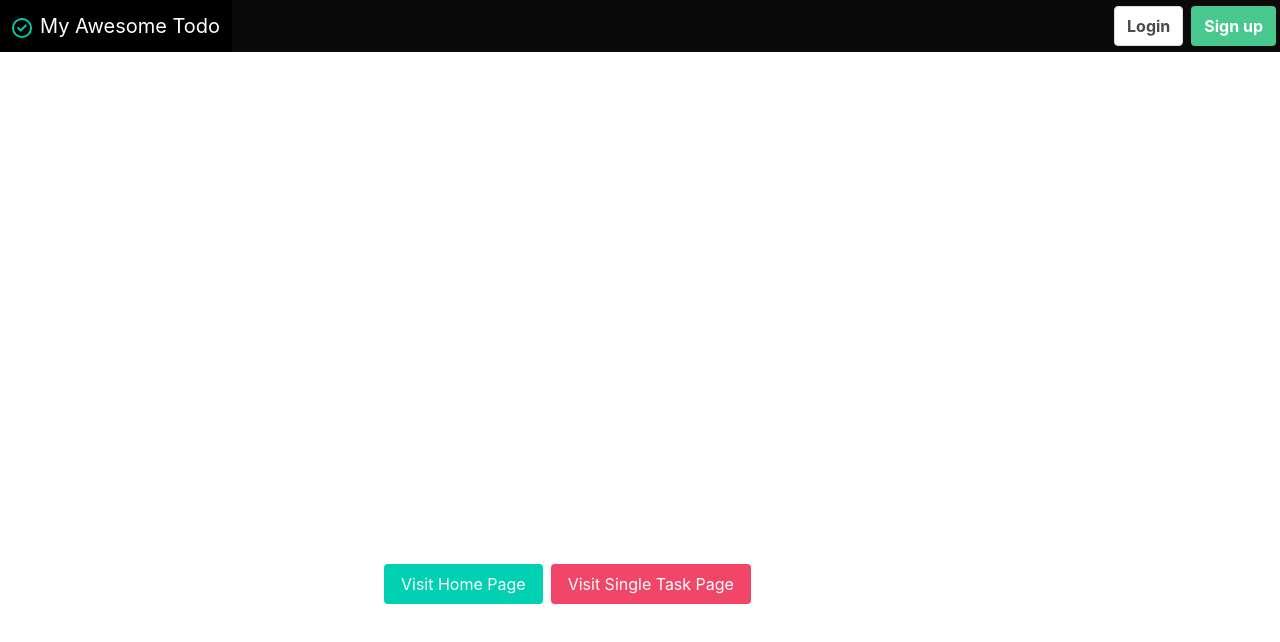
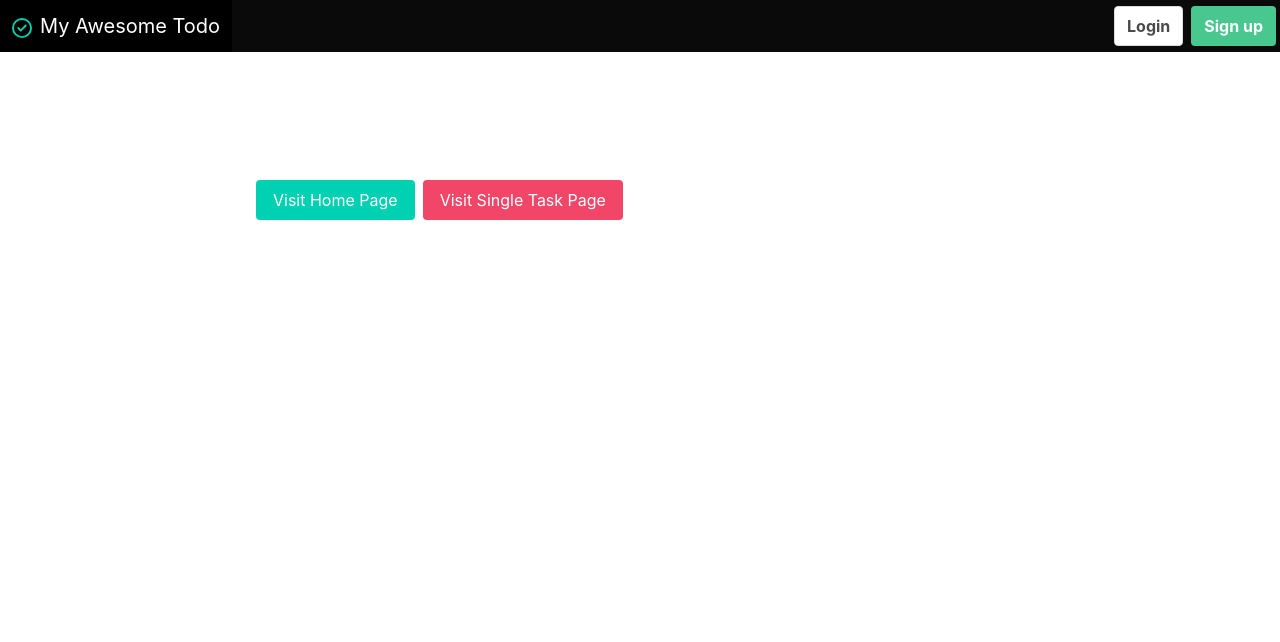
Before and after one commit to AhmedGamal2212/My-Awesome-Todo, a React (Vite) app: page /My-Awesome-Todo in a window 1280 px wide. Shown: the top 642 px of the page. Built offline with nearby package versions, Linux system fonts and the light colour scheme.

Commit message:
create dummy buttons in landing page for navigation testing
- add two dummy buttons that navigate to different pages. they are useful because of the issues related to github pages navigation

```diff
--- a/src/pages/Landing/Landing.jsx
+++ b/src/pages/Landing/Landing.jsx
@@ -6,8 +6,8 @@ const Landing = () => {
     return (
         // dummy buttons
         <div className='buttons' style={{
-            marginTop: '40%',
-            marginLeft: '30%'
+            marginTop: '10%',
+            marginLeft: '20%'
         }}>
             <Link
                 className='button is-primary'
```
